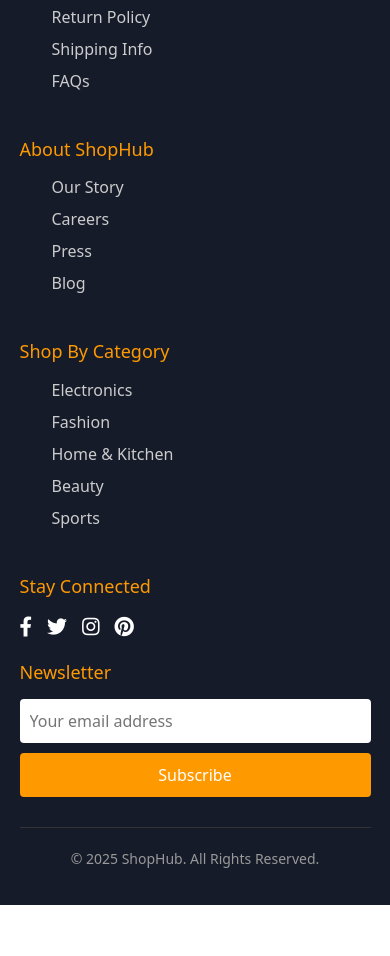
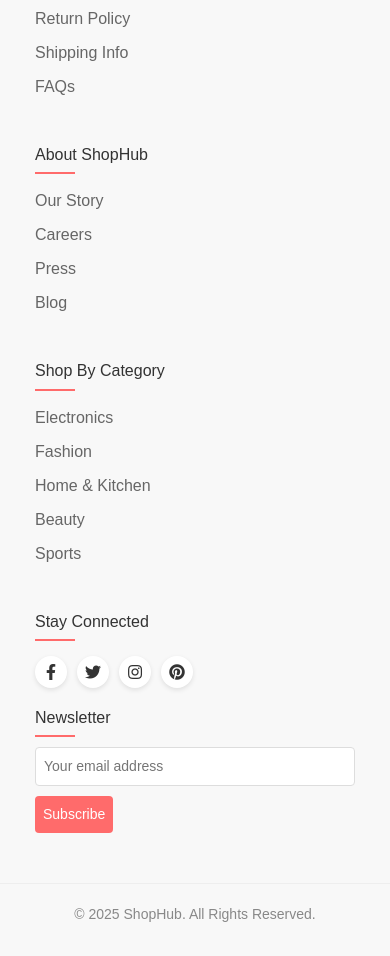
Before and after one commit to Abhisheak-Lohiya/abhishek-ecommerce-2001, an Angular app: page /login in a window 390 px wide. Shown: the part 980-1936 px from the top of the page. Before the commit the page ends 1885 px from the top, so only its background shows below. Built offline with nearby package versions, Linux system fonts and the light colour scheme.

Commit message:
modern footer

```diff
--- a/src/app/public/components/footer/footer.component.css
+++ b/src/app/public/components/footer/footer.component.css
@@ -1,65 +1,88 @@
-
-
-/* Footer */
+/* Footer Styles */
 footer {
-    background-color: #151b29;
-    color: white;
-    padding: 40px 5% 20px;
+    background-color: #f8f8f8;
+    padding: 40px 0 20px;
+    border-top: 1px solid #eee;
+    font-family: Arial, sans-serif;
   }
 
   .footer-content {
-    display: grid;
-    grid-template-columns: repeat(auto-fit, minmax(200px, 1fr));
-    gap: 30px;
+    display: flex;
+    flex-wrap: wrap;
+    max-width: 1200px;
+    margin: 0 auto;
+    padding: 0 20px;
+    justify-content: space-between;
+  }
+
+  .footer-column {
+    flex: 1;
+    min-width: 200px;
     margin-bottom: 30px;
+    padding: 0 15px;
   }
 
   .footer-column h3 {
     font-size: 18px;
     margin-bottom: 15px;
-    color: #ff9900;
+    color: #333;
+    position: relative;
+    padding-bottom: 10px;
+  }
+
+  .footer-column h3:after {
+    content: '';
+    position: absolute;
+    bottom: 0;
+    left: 0;
+    width: 40px;
+    height: 2px;
+    background-color: #ff6b6b;
   }
 
   .footer-column ul {
     list-style: none;
+    padding: 0;
   }
 
   .footer-column ul li {
-    margin-bottom: 8px;
+    margin-bottom: 10px;
   }
 
-.footer-column ul li a {
-    color: #ccc;
+  .footer-column a {
+    color: #666;
     text-decoration: none;
-    transition: color 0.3s;
+    transition: color 0.2s ease;
   }
 
-.footer-column ul li a:hover {
-    color: #ff9900;
+  .footer-column a:hover {
+    color: #ff6b6b;
   }
 
+  /* Social Icons */
   .social-icons {
     display: flex;
-    gap: 15px;
-    margin-top: 15px;
+    margin-bottom: 20px;
   }
 
   .social-icons a {
-    color: white;
-    font-size: 20px;
-    transition: color 0.3s;
+    display: flex;
+    justify-content: center;
+    align-items: center;
+    width: 36px;
+    height: 36px;
+    border-radius: 50%;
+    background-color: #fff;
+    color: #333;
+    margin-right: 10px;
+    box-shadow: 0 2px 5px rgba(0, 0, 0, 0.1);
+    transition: all 0.3s ease;
   }
 
   .social-icons a:hover {
-    color: #ff9900;
-}
-
-.copyright {
-    text-align: center;
-    padding-top: 20px;
-    border-top: 1px solid #333;
-    color: #999;
-    font-size: 14px;
+    background-color: #ff6b6b;
+    color: #fff;
+    transform: translateY(-3px);
   }
 
   /* Newsletter */
@@ -67,109 +90,130 @@ footer {
     margin-top: 20px;
   }
 
-.newsletter input {
-    padding: 10px;
-    width: 100%;
-    border: none;
-    border-radius: 4px;
+  .newsletter h3 {
+    font-size: 16px;
     margin-bottom: 10px;
   }
 
+  .newsletter input {
+    width: 100%;
+    padding: 10px;
+    border: 1px solid #ddd;
+    border-radius: 4px;
+    margin-bottom: 10px;
+    font-size: 14px;
+  }
+
   .newsletter button {
-    background-color: #ff9900;
+    background-color: #ff6b6b;
     color: white;
     border: none;
-    padding: 10px;
+    padding: 10px 15px;
     border-radius: 4px;
     cursor: pointer;
-    width: 100%;
-    transition: background-color 0.3s;
+    font-size: 14px;
+    transition: background-color 0.2s ease;
   }
 
   .newsletter button:hover {
-    background-color: #e68a00;
+    background-color: #ff5252;
+  }
+
+  /* Copyright */
+  .copyright {
+    text-align: center;
+    padding-top: 20px;
+    margin-top: 20px;
+    border-top: 1px solid #eee;
+    color: #888;
+    font-size: 14px;
   }
 
   /* Responsive Styles */
   @media (max-width: 992px) {
-    .nav-container {
-        flex-direction: column;
-        display: none;
-    }
-
-    .nav-container.active {
-        display: block;
-    }
-
-    .menu-toggle {
-        display: block;
-    }
-
-    .dropdown-menu {
-        position: static;
-        width: 100%;
-        opacity: 1;
-        visibility: visible;
-        transform: none;
-        display: none;
-        box-shadow: none;
-        background-color: #2c3a4f;
-    }
-
-    .dropdown-menu a {
-        color: #ddd;
-        padding-left: 40px;
-    }
-
-    .dropdown-menu a:hover {
-        background-color: #3a4a63;
-        color: #ff9900;
-    }
-
-    .nav-item {
-        width: 100%;
-    }
-
-    .nav-item > a {
-        padding: 15px;
-    }
-
-    .nav-item:hover .dropdown-menu {
-        display: block;
+    .footer-column {
+      flex: 1 0 50%;
     }
   }
 
   @media (max-width: 768px) {
-    header {
-        padding: 10px 15px;
-    }
-
-    .logo {
-        font-size: 24px;
-        margin-bottom: 10px;
-    }
-
-    header {
+    .footer-content {
       flex-direction: column;
     }
 
-    .search-container {
-        width: 100%;
-        margin: 10px 0;
-        order: 3;
+    .footer-column {
+      flex: 1 0 100%;
+    }
   }
 
-    .nav-buttons {
-        width: 100%;
-        justify-content: flex-end;
-        margin-top: 10px;
+  @media (max-width: 576px) {
+    footer {
+      padding: 30px 0 15px;
     }
 
-    .featured-categories, .flash-deals {
-        padding: 30px 15px;
+    .footer-column h3 {
+      font-size: 16px;
     }
 
-    .section-title {
-        font-size: 24px;
+    .social-icons a {
+      width: 32px;
+      height: 32px;
+    }
+
+    .newsletter input, .newsletter button {
+      padding: 8px;
     }
   }
+
+  /* Small Mobile */
+  @media (max-width: 360px) {
+    .footer-content {
+      padding: 0 10px;
+    }
+
+    .footer-column {
+      padding: 0 5px;
+    }
+
+    .social-icons a {
+      width: 28px;
+      height: 28px;
+      margin-right: 8px;
+    }
+  }
+
+  /* Dark Mode Support */
+  @media (prefers-color-scheme: dark) {
+    footer {
+      background-color: #222;
+      border-top: 1px solid #333;
+    }
+
+    .footer-column h3 {
+      color: #fff;
+    }
+
+    .footer-column a {
+      color: #bbb;
+    }
+
+    .footer-column a:hover {
+      color: #ff6b6b;
+    }
+
+    .social-icons a {
+      background-color: #333;
+      color: #fff;
+    }
+
+    .newsletter input {
+      background-color: #333;
+      border-color: #444;
+      color: #fff;
+    }
+
+    .copyright {
+      color: #aaa;
+      border-top-color: #333;
+    }
+  }
```
Lines whose indentation alone changed are shown as unchanged.
